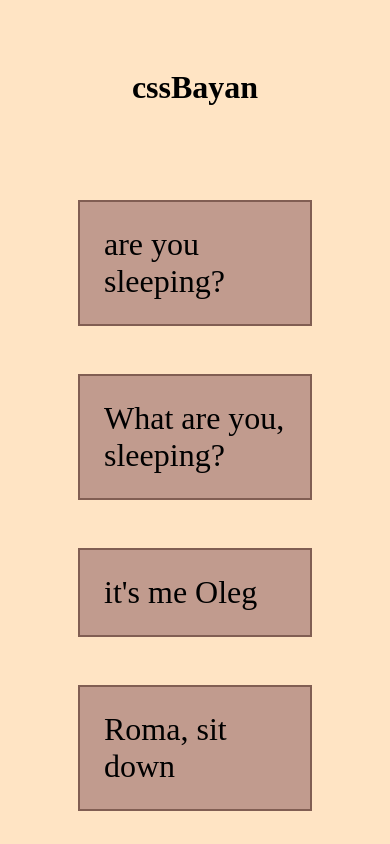
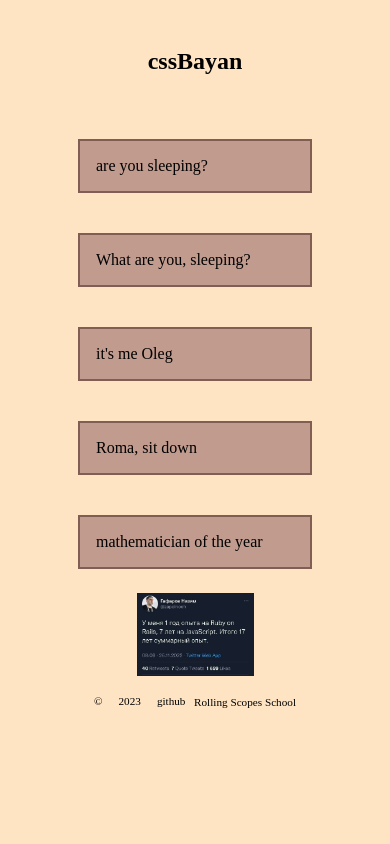
Before and after one commit to volhaf/cssBayan, a plain HTML site: page cssBayan/index.html in a window 390 px wide. Shown: the top 844 px of the page. Drawn offline with Linux system fonts and the light colour scheme.

Commit message:
feat: add adaptive in prolect Mon Mar 13 07:51:39 CET 2023

```diff
--- a/cssBayan/style.css
+++ b/cssBayan/style.css
@@ -19,6 +19,7 @@ html {
 }
 h1 {
     text-align: center;
+    font-size: 3rem;
 }
 
 .header_text {
@@ -39,7 +40,7 @@ img {
     margin: auto;
     width: 60%;
     padding-top: 1.5rem;
-    transition: all ease-out 0.5s;
+    transition: all ease-out 0.8s;
 
 }
 div > span{
@@ -92,4 +93,78 @@ footer {
 .link {
     text-decoration: none;
     color: #010201;
+    font-size: 1rem;
+
 }
+
+@media (max-width: 1179px){
+
+    .header_text {
+        cursor: none;
+        padding: 1rem;
+    }
+
+    div > span {
+        font-size: 1.2rem;
+    }
+
+    h1 {
+        font-size: 2rem;
+    }
+}
+
+@media (max-width: 700px){
+    .header {
+        padding: 2rem;
+    }
+    .accordion {
+        padding-top: 1rem;
+    }
+
+    div > span{
+        font-size: 1rem;
+    }
+
+    h1 {
+        font-size: 1.5rem;
+    }
+    footer {
+    padding: 1rem
+    }
+     .footer-data{
+        gap: 1rem;
+    }
+    .footer-data > span, .link {
+        font-size: 0.7rem;
+    }
+}
+
+@media (max-width: 380px){
+    .header {
+        padding: 1.5rem;
+    }
+    .conteiner {
+        max-width: 80%;
+    }
+    .accordion {
+        padding-top: 0.5rem;
+    }
+    .header_text {
+        padding: 0.5rem;
+    }
+
+    div > span{
+        font-size: 0.5rem;
+    }
+
+    h1 {
+        font-size: 1rem;
+    }
+    .footer-data{
+        gap: 0.5rem;
+    }
+    .footer-data > span, .link{
+        font-size: 0.4rem;
+    }
+
+}
```
